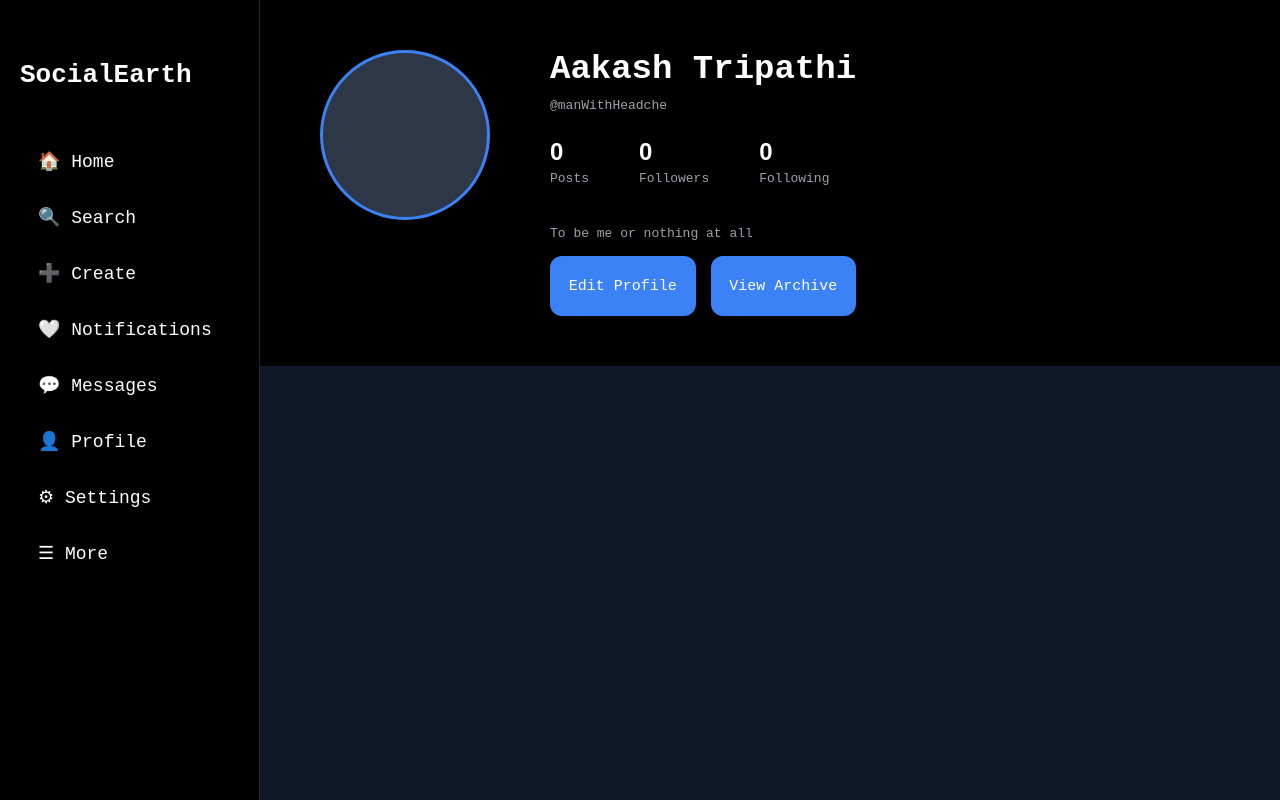
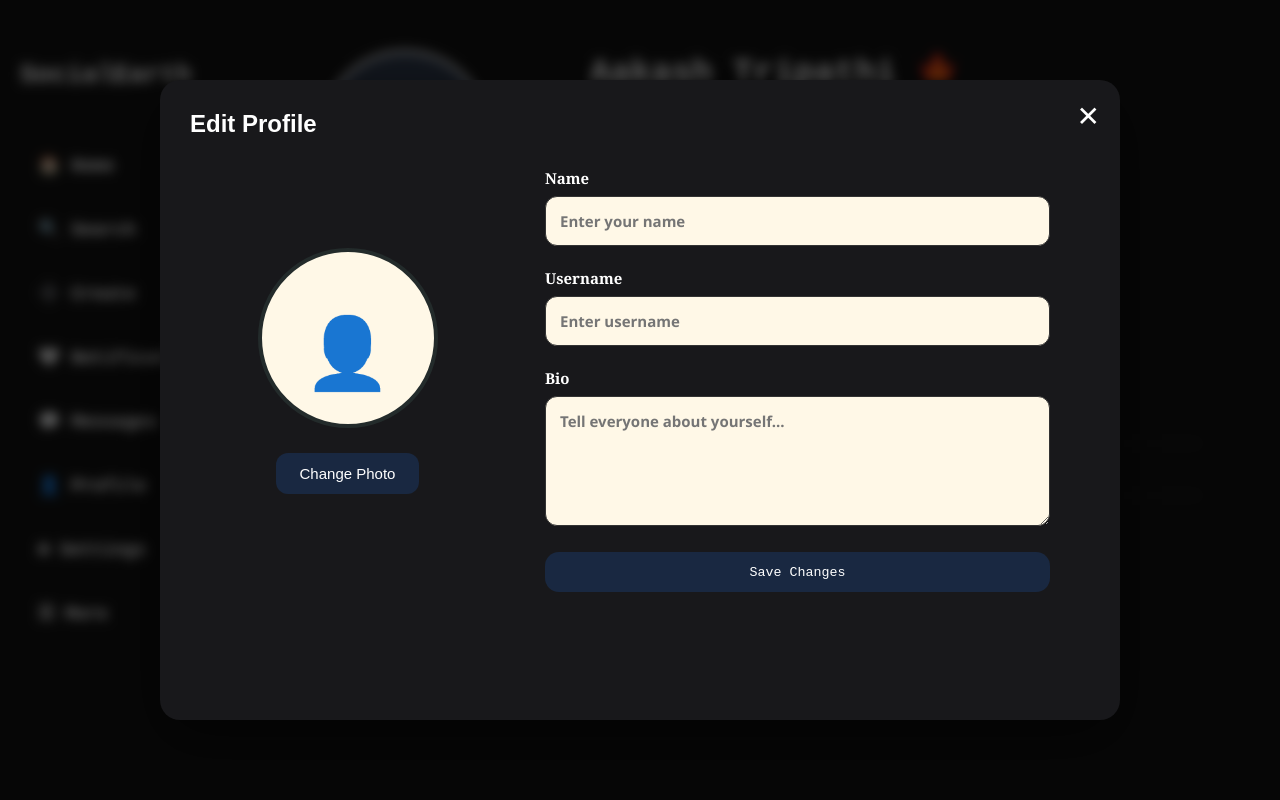
Before and after one commit to aakashtripathi011/SocialEarth, a React (Vite) app in the folder social-frontend/: page /profile in a window 1280 px wide. Both pictures are taken after a click on the button "Edit Profile". Built offline with nearby package versions, Linux system fonts and the light colour scheme.

Commit message:
Build edit profile modal UI and image preview

```diff
--- /dev/null
+++ b/social-frontend/src/components/EditProfileModal.jsx
@@ -0,0 +1,117 @@
+import "../styles/EditProfileModal.css";
+import { useState } from "react";
+function EditProfileModal({ setShowModal }) {
+  const [profileImage, setProfileImage] = useState(null);
+  const [name, setName] = useState("");
+  const [username, setUsername] = useState("");
+  const [bio, setBio] = useState("");
+
+  const handleSave = async () => {
+    const response = await fetch("http://localhost:3000/update-profile", {
+      method: "POST",
+
+      headers: {
+        "Content-Type": "application/json",
+      },
+
+      body: JSON.stringify({
+        name,
+        username,
+        bio,
+        profileImage,
+      }),
+    });
+
+    const data = await response.json();
+
+    console.log(data);
+
+    if (data.success) {
+      alert("Profile Updated!");
+    } else {
+      alert(data.message);
+    }
+  };
+
+  return (
+    <div className="modal-overlay">
+      <div className="modal">
+        <button className="close-btn" onClick={() => setShowModal(false)}>
+          ✕
+        </button>
+        <h2>Edit Profile</h2>
+
+        <div className="modal-content">
+          <div className="left-section">
+            <div className="profile-preview">
+              {profileImage ? (
+                <img src={profileImage} alt="Profile Preview" />
+              ) : (
+                <span>👤</span>
+              )}
+            </div>
+
+            <button
+              className="change-photo-btn"
+              onClick={() => document.getElementById("profile-upload").click()}
+            >
+              Change Photo
+            </button>
+
+            <input
+              type="file"
+              accept="image/*"
+              id="profile-upload"
+              hidden
+              onChange={(e) => {
+                const file = e.target.files[0];
+
+                if (file) {
+                  setProfileImage(URL.createObjectURL(file));
+                }
+              }}
+            />
+          </div>
+
+          <div className="right-section">
+            <div className="input-group">
+              <label>Name</label>
+              <input
+                type="text"
+                placeholder="Enter your name"
+                value={name}
+                onChange={(e) => setName(e.target.value)}
+              />
+            </div>
+
+            <div className="input-group">
+              <label>Username</label>
+              <input
+                type="text"
+                placeholder="Enter username"
+                value={username}
+                onChange={(e) => setUsername(e.target.value)}
+              />
+            </div>
+
+            <div className="input-group">
+              <label>Bio</label>
+              <textarea
+                placeholder="Tell everyone about yourself..."
+                rows="5"
+                value={bio}
+                onChange={(e) => setBio(e.target.value)}
+              ></textarea>
+            </div>
+
+            <button className="save-btn" onClick={handleSave}>
+              Save Changes
+            </button>
+          </div>
+        </div>
+      </div>
+    </div>
+  );
+}
+
+export default EditProfileModal;
--- a/social-frontend/src/index.css
+++ b/social-frontend/src/index.css
@@ -1,3 +1,4 @@
+@import url("https://fonts.googleapis.com/css2?family=Patrick+Hand&display=swap");
 * {
   margin: 0;
   padding: 0;
--- a/social-frontend/src/pages/Profile.jsx
+++ b/social-frontend/src/pages/Profile.jsx
@@ -1,6 +1,11 @@
 import "../styles/Profile.css";
+import EditProfileModal from "../components/EditProfileModal";
 import Sidebar from "../components/Sidebar";
+
+import { useState } from "react";
+
 function Profile() {
+  const [showModal, setShowModal] = useState(false);
   return (
     <div className="profile-container">
       <Sidebar />
@@ -8,9 +13,9 @@ function Profile() {
         <div className="profile-picture"></div>
 
         <div className="profile-info">
-          <h2>Aakash Tripathi</h2>
+          <h2>Aakash Tripathi 🍁</h2>
 
-          <p>@manWithHeadche</p>
+          <p>@MANWITHHEADACHE</p>
           <div className="profile-stats">
             <div className="stat">
               <h3>0</h3>
@@ -28,14 +33,26 @@ function Profile() {
             </div>
           </div>
 
-          <p>To be me or nothing at all</p>
+          <p>
+            To be me or nothing at all <br />
+            TO BE OR NOT TO BE
+          </p>
           <div className="btns">
-            <button className="profile-btn">Edit Profile</button>
+            <button className="profile-btn" onClick={() => setShowModal(true)}>
+              Edit Profile
+            </button>
 
             <button className="profile-btn">View Archive</button>
           </div>
         </div>
       </div>
+      <div className="profile-tabs">
+        <div className="tab active">Posts</div>
+        <div className="tab">Saved</div>
+        <div className="tab">Repost</div>
+        <div className="tab">Tag</div>
+      </div>
+      {showModal && <EditProfileModal setShowModal={setShowModal} />}
     </div>
   );
 }
--- /dev/null
+++ b/social-frontend/src/styles/EditProfileModal.css
@@ -0,0 +1,185 @@
+.modal-overlay {
+  position: fixed;
+  inset: 0;
+
+  background: rgba(0, 0, 0, 0.6);
+  backdrop-filter: blur(6px);
+
+  display: flex;
+  justify-content: center;
+  align-items: center;
+
+  z-index: 999;
+}
+
+.modal {
+  width: 75%;
+  height: 80vh;
+
+  background: #18181b;
+
+  border-radius: 20px;
+
+  padding: 30px;
+
+  font-family: monospace;
+
+  box-shadow: 0 20px 60px rgba(0, 0, 0, 0.5);
+}
+.close-btn {
+  position: absolute;
+
+  top: 20px;
+  right: 20px;
+
+  background-color: transparent;
+  border: none;
+
+  color: white;
+
+  font-size: 28px;
+
+  cursor: pointer;
+}
+
+.modal {
+  position: relative;
+}
+
+.modal-content {
+  display: flex;
+
+  height: 100%;
+
+  margin-top: 30px;
+}
+
+.left-section {
+  width: 35%;
+
+  display: flex;
+  justify-content: center;
+  align-items: center;
+
+  font-family: monospace;
+}
+
+.right-section {
+  flex: 1;
+
+  padding: 0 40px;
+
+  display: flex;
+  flex-direction: column;
+}
+
+.right-section .input-group {
+  margin-bottom: 22px;
+}
+
+.right-section label {
+  display: block;
+
+  margin-bottom: 8px;
+
+  font-size: 15px;
+  font-weight: 600;
+}
+
+.right-section input,
+.right-section textarea {
+  width: 100%;
+
+  padding: 14px;
+
+  border: 1px solid #333;
+
+  border-radius: 12px;
+
+  background: #fff8e7;
+
+  color: #232b2b;
+
+  font-size: 15px;
+
+  font-family: "Segoe UI", Tahoma, Geneva, Verdana, sans-serif;
+  font-weight: 600;
+}
+.save-btn {
+  width: 100%;
+  height: 40px;
+  color: white;
+
+  border: none;
+  border-radius: 14px;
+  background-color: #192841;
+
+  font-family: monospace;
+  font-weight: 500;
+
+  cursor: pointer;
+}
+
+.save-btn:hover {
+  background-color: #203354;
+  transition: 0.3s;
+}
+.left-section {
+  width: 35%;
+
+  display: flex;
+  flex-direction: column;
+  align-items: center;
+
+  justify-content: flex-start;
+
+  padding-top: 80px; /* Adjust this value */
+  gap: 25px;
+}
+
+.profile-preview {
+  width: 180px;
+  height: 180px;
+
+  border-radius: 50%;
+
+  background: #fff8e7;
+
+  border: 4px solid #232b2b;
+
+  display: flex;
+  justify-content: center;
+  align-items: center;
+
+  overflow: hidden;
+
+  font-size: 70px;
+
+  padding-top: 30px;
+}
+.change-photo-btn {
+  padding: 12px 24px;
+
+  border: none;
+  border-radius: 12px;
+
+  background: #192841;
+  color: white;
+
+  font-size: 15px;
+
+  cursor: pointer;
+
+  transition: 0.25s;
+}
+
+.change-photo-btn:hover {
+  background: #1d4ed8;
+}
+
+.profile-preview img {
+  width: 100%;
+  height: 100%;
+
+  object-fit: cover;
+}
--- a/social-frontend/src/styles/Profile.css
+++ b/social-frontend/src/styles/Profile.css
@@ -10,14 +10,15 @@
 
   padding: 50px 80px;
 
-  background: #000;
+  background: #111111;
 
   overflow-y: auto;
+  height: 100vh;
 }
 .profile-header {
   display: flex;
 
-  gap: 60px;
+  gap: 100px;
 }
 .profile-picture {
   width: 170px;
@@ -27,7 +28,7 @@
 
   background: #2d3748;
 
-  border: 3px solid #3b82f6;
+  border: 3px solid white;
 }
 
 .profile-info h2 {
@@ -38,10 +39,12 @@
 }
 
 .profile-info p {
-  color: #a1a1aa;
+  color: white;
 
   margin-bottom: 15px;
-  font-family: monospace;
+  font-size: 20px;
+
+  font-family: "Patrick Hand";
 }
 .profile-stats {
   display: flex;
@@ -81,4 +84,39 @@
   justify-content: center;
 
   gap: 15px;
+  width: 100%;
+
+  padding-bottom: 20px;
 }
+.profile-tabs {
+  display: flex;
+  justify-content: space-evenly;
+  align-items: center;
+
+  margin-top: 40px;
+  border-top: 1px solid #2a2a2a;
+  border-bottom: 1px solid #2a2a2a;
+}
+
+.tab {
+  flex: 1;
+  text-align: center;
+
+  padding: 16px 0;
+
+  color: #8e8e8e;
+  font-size: 15px;
+  font-weight: 600;
+
+  cursor: pointer;
+  transition: 0.2s;
+}
+
+.tab:hover {
+  color: white;
+}
+
+.tab.active {
+  color: white;
+  border-top: 2px solid white;
+}
--- a/social-frontend/src/styles/Sidebar.css
+++ b/social-frontend/src/styles/Sidebar.css
@@ -12,14 +12,12 @@
   display: flex;
   flex-direction: column;
 
-  border-right: 1px solid #262626;
-
-  background: #000;
+  background: #111111;
 }
 
 .sidebar-btn {
   width: 100%;
-  padding: 14px 18px;
+  padding: 18px 18px;
 
   background: transparent;
   color: white;
@@ -28,6 +26,7 @@
   border-radius: 12px;
 
   font-size: 18px;
+  font-weight: bold;
   text-align: left;
 
   cursor: pointer;
```
